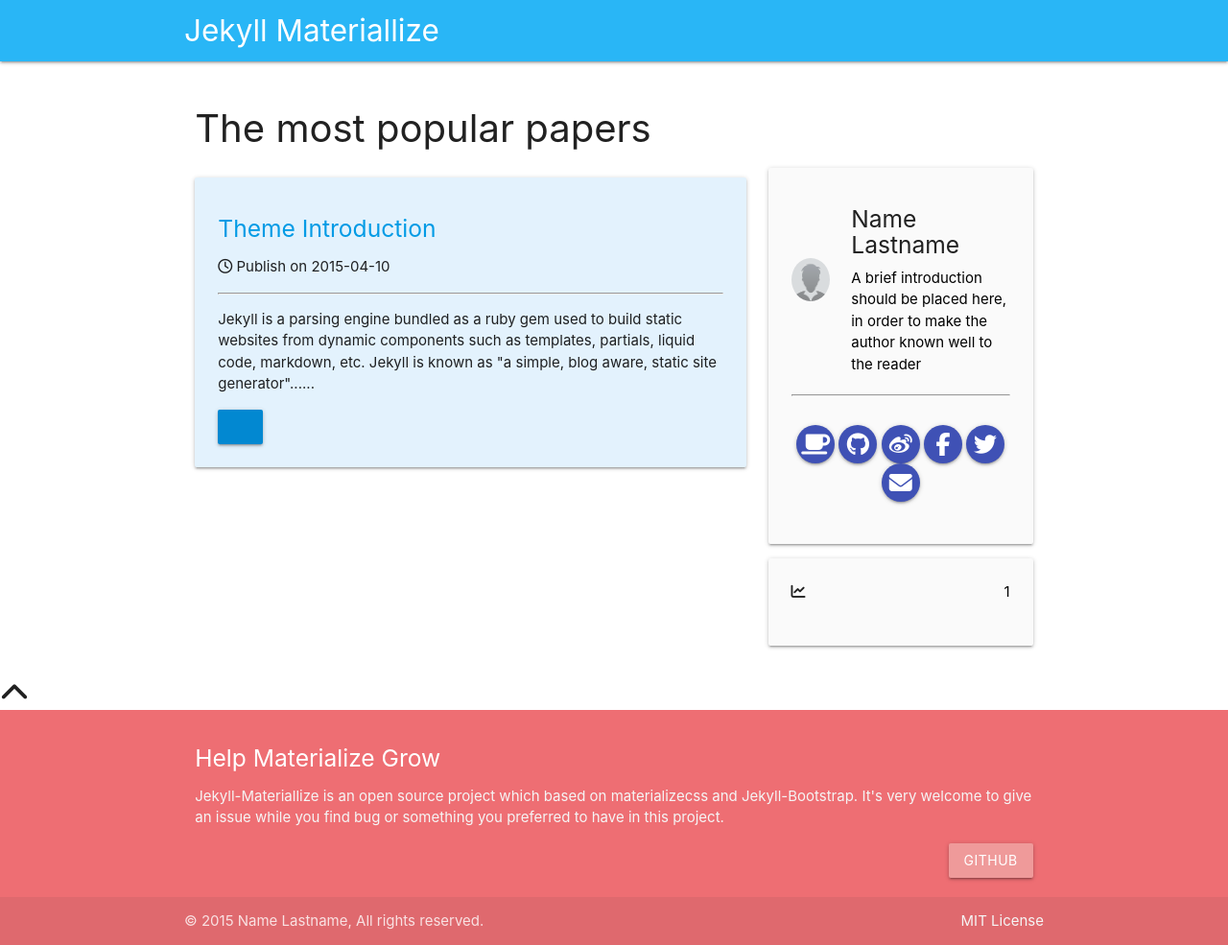
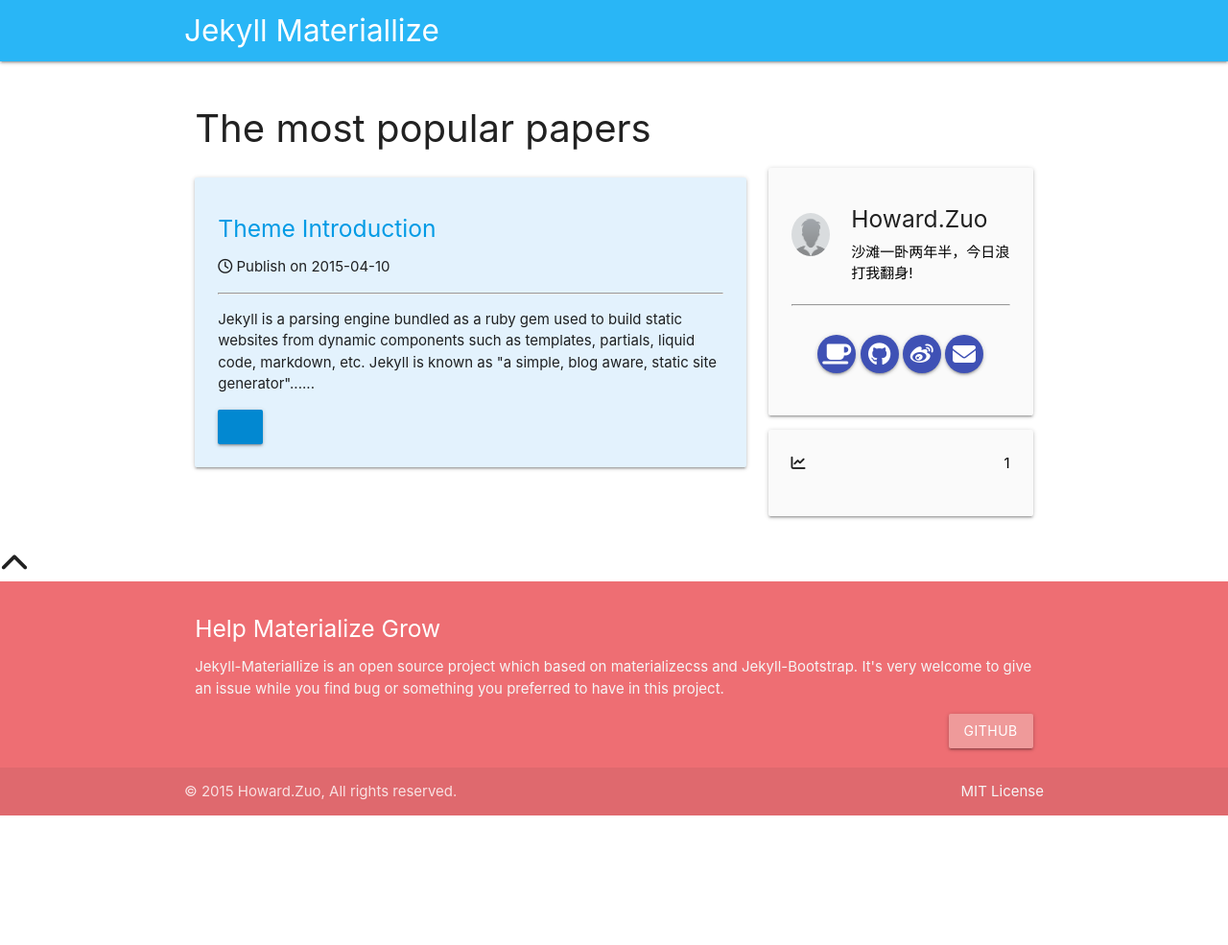
Before and after one commit to leftstick/jekyll-materiallize, a Jekyll site: the page built from index.md, in a window 1280 px wide. Shown: the whole page at 96% size. Built offline with Jekyll 4.4.1, drawn with Linux system fonts in a browser that asks for light colours; nearby versions of some CDN libraries; library files that are not in the unit come from our copies; after the commit the page ends 900 px from its top, so only the background shows below that.

```diff
--- a/_config.yml
+++ b/_config.yml
@@ -12,19 +12,19 @@ kramdown:
 # so be sure to set them if your theme uses them.
 #
 title : Jekyll Materiallize
-tagline: Site Tagline
+tagline: Materiallize blog
 lang: en
 footerDetail: true
 author :
-  name : Name Lastname
+  name : Howard.Zuo
   avatar : false
-  introduction : "A brief introduction should be placed here, in order to make the author known well to the reader"
-  email : user@email.test
-  github : username
-  twitter : username
-  gitcafe: username
-  weibo : weiboID
-  facebook : username
+  introduction : "沙滩一卧两年半，今日浪打我翻身!"
+  email : leftstick@qq.com
+  github : leftstick
+  twitter : false
+  gitcafe: leftstick
+  weibo : 1837649133
+  facebook : false
 
 # The production_url is only used when full-domain names are needed
 # such as sitemap.txt
@@ -87,18 +87,7 @@ JB :
   # Set 'provider' to false to turn commenting off globally.
   #
   comments :
-    provider : disqus
-    disqus :
-      short_name : jekyllmateriallize
-    livefyre :
-      site_id : 123
-    intensedebate :
-      account : 123abc
-    facebook :
-      appid : 123
-      num_posts: 5
-      width: 580
-      colorscheme: light
+    provider : custom
 
   # Settings for analytics helper
   # Set 'provider' to the analytics provider you want to use.
```
Also changed, not shown: _includes/custom/comments (added, +12 -0 lines).
